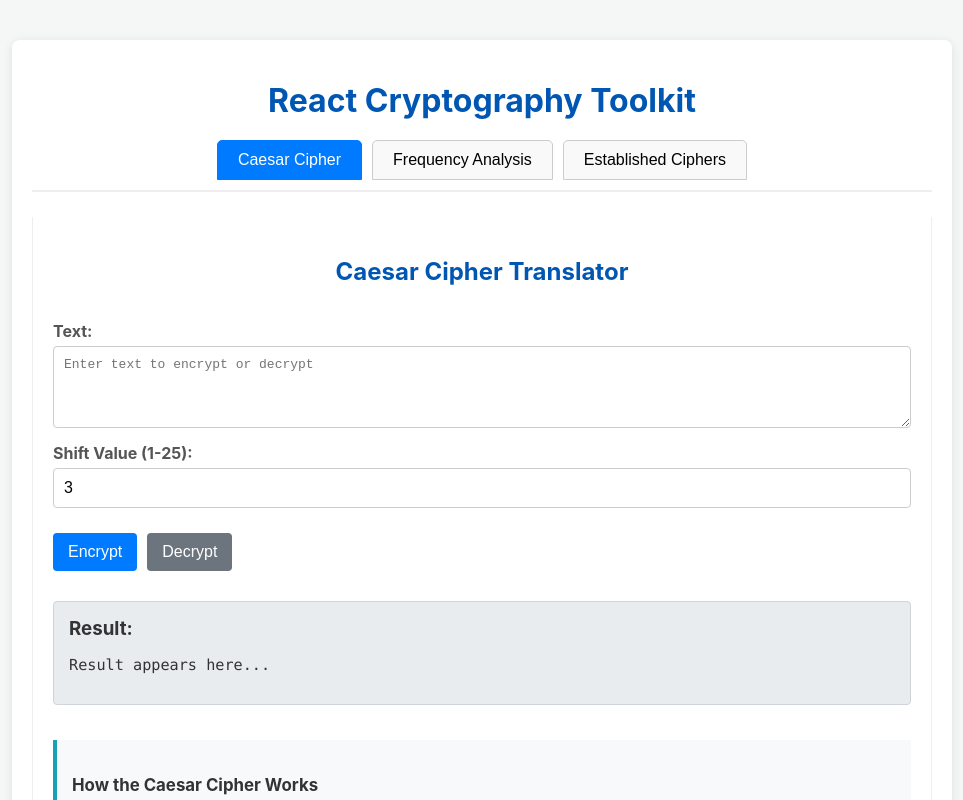
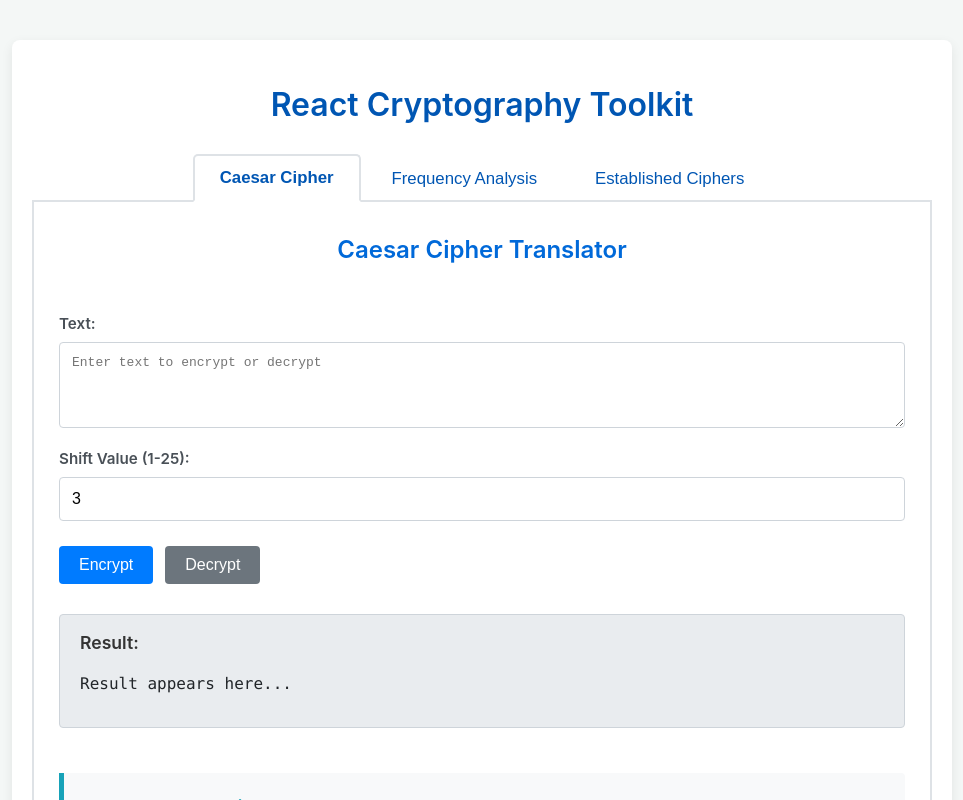
Before and after one commit to Arham-Tahir64/CPSC329-Final-Project, a React (Create React App) app: page / in a window 1280 px wide. Shown: the top 800 px of the page, without its empty margins (158-1121 px from the left). Built offline with nearby package versions, Linux system fonts and the light colour scheme.

Commit message:
Apply basic CSS styling for layout and appearance

```diff
--- a/src/index.css
+++ b/src/index.css
@@ -1,247 +1,324 @@
-/* Basic Reset & Font */
+/* Reset & Font */
 body {
   margin: 0;
-  font-family: -apple-system, BlinkMacSystemFont, 'Segoe UI', 'Roboto', 'Oxygen',
-    'Ubuntu', 'Cantarell', 'Fira Sans', 'Droid Sans', 'Helvetica Neue',
-    sans-serif;
+  font-family: -apple-system, BlinkMacSystemFont, 'Segoe UI', Roboto, Oxygen, Ubuntu, Cantarell, 'Open Sans', 'Helvetica Neue', sans-serif;
   -webkit-font-smoothing: antialiased;
   -moz-osx-font-smoothing: grayscale;
   padding: 20px;
   background-color: #f4f7f6;
   color: #333;
+  line-height: 1.5;
 }
 
 code {
-  font-family: source-code-pro, Menlo, Monaco, Consolas, 'Courier New',
-    monospace;
+  font-family: source-code-pro, Menlo, Monaco, Consolas, 'Courier New', monospace;
 }
 
-/* Basic App Styling */
+/* App Container */
 .App {
   max-width: 900px;
   margin: 20px auto;
   padding: 20px;
   background-color: #fff;
   border-radius: 8px;
-  box-shadow: 0 2px 10px rgba(0, 0, 0, 0.1);
+  box-shadow: 0 4px 12px rgba(0, 0, 0, 0.08);
 }
 
+/* Headings */
 h1, h2 {
   color: #0056b3;
   text-align: center;
-  margin-bottom: 20px;
+  margin-bottom: 25px;
+  font-weight: 600;
+}
+
+h2 {
+  margin-top: 0; /* Remove extra top margin inside tab content */
+  color: #0069d9;
+}
+
+h3 {
+  color: #343a40;
+  margin-top: 1em;
+  margin-bottom: 0.5em;
+  font-weight: 600;
+}
+
+h4 {
+  color: #495057;
+  margin-top: 1em;
+  margin-bottom: 0.5em;
+  font-weight: 600;
 }
 
 /* Tabs */
 .tabs {
   display: flex;
   justify-content: center;
-  margin-bottom: 25px;
-  border-bottom: 2px solid #eee;
-  padding-bottom: 10px;
+  margin-bottom: 0; /* Remove bottom margin */
+  border-bottom: 2px solid #dee2e6;
 }
 
 .tabs button {
-  padding: 10px 20px;
-  margin: 0 5px;
+  padding: 12px 25px;
+  margin: 0 2px -2px 2px; /* Overlap border */
   cursor: pointer;
-  border: 1px solid #ccc;
-  background-color: #f9f9f9;
+  border: 2px solid transparent;
+  border-bottom: none;
+  background-color: transparent; /* Make inactive tabs transparent */
   border-radius: 5px 5px 0 0;
-  font-size: 1em;
-  transition: background-color 0.3s, border-color 0.3s;
+  font-size: 1.05em;
+  color: #0056b3;
+  transition: all 0.2s ease-in-out;
+  font-weight: 500;
 }
 
 .tabs button:hover {
-  background-color: #e9e9e9;
+  background-color: #e9ecef;
+  border-color: #e9ecef #e9ecef transparent #e9ecef;
 }
 
 .tabs button.active {
-  background-color: #007bff;
-  color: white;
-  border-color: #007bff;
-  border-bottom: 1px solid #007bff; /* Adjust for active look */
+  background-color: #fff; /* Match content background */
+  color: #0056b3;
+  border-color: #dee2e6 #dee2e6 #fff #dee2e6; /* Connect border */
+  border-bottom: 2px solid #fff; /* Cover the main border */
+  font-weight: 600;
 }
 
+/* Tab Content */
 .tab-content {
-  padding: 20px;
-  border: 1px solid #eee;
+  padding: 30px 25px;
+  border: 2px solid #dee2e6;
   border-top: none;
   border-radius: 0 0 8px 8px;
   background-color: #ffffff;
-  min-height: 300px; /* Ensure content area has some height */
+  min-height: 400px; /* Increased height */
 }
 
-/* Add Form & Component Styling */
+/* Component Containers */
 .cipher-container, .analysis-container, .established-container {
   display: flex;
   flex-direction: column;
-  gap: 15px; /* Spacing between elements */
+  gap: 20px; /* Increased spacing */
 }
 
+/* Form Group */
 .form-group {
   display: flex;
   flex-direction: column;
-  gap: 5px;
+  gap: 6px;
 }
 
 .form-group label {
-  font-weight: bold;
-  color: #555;
+  font-weight: 600;
+  color: #495057;
+  font-size: 0.95em;
 }
 
 .form-group input[type="text"],
 .form-group input[type="number"],
+.form-group input[type="password"],
 .form-group textarea,
 .form-group select {
-  padding: 10px;
-  border: 1px solid #ccc;
+  padding: 12px;
+  border: 1px solid #ced4da;
   border-radius: 4px;
   font-size: 1em;
-  width: 100%; /* Make inputs take full width */
-  box-sizing: border-box; /* Include padding and border in the element's total width and height */
+  width: 100%;
+  box-sizing: border-box;
+  transition: border-color 0.15s ease-in-out, box-shadow 0.15s ease-in-out;
+}
+
+.form-group input:focus,
+.form-group textarea:focus {
+  border-color: #80bdff;
+  outline: 0;
+  box-shadow: 0 0 0 0.2rem rgba(0, 123, 255, 0.25);
 }
 
 textarea {
-    resize: vertical; /* Allow vertical resizing */
+  resize: vertical;
+  min-height: 80px;
 }
 
+.form-group small {
+  font-size: 0.85em;
+  color: #6c757d;
+  margin-top: 2px;
+}
+
+/* Button Group & Buttons */
 .button-group {
   display: flex;
-  gap: 10px;
-  margin-top: 10px;
+  gap: 12px;
+  margin-top: 5px; /* Reduced top margin */
 }
 
-.button-group button, .cipher-container button, .analysis-container button, .established-container button {
-  padding: 10px 15px;
+.button-group button,
+.cipher-container > button, /* Direct child button */
+.analysis-container > button, /* Direct child button */
+.established-container button { /* Any button inside */
+  padding: 10px 20px;
   background-color: #007bff;
   color: white;
   border: none;
   border-radius: 4px;
   cursor: pointer;
   font-size: 1em;
-  transition: background-color 0.3s;
+  font-weight: 500;
+  transition: background-color 0.2s, opacity 0.2s;
 }
 
-.button-group button:hover, .cipher-container button:hover, .analysis-container button:hover, .established-container button:hover {
+.button-group button:hover,
+.cipher-container > button:hover,
+.analysis-container > button:hover,
+.established-container button:hover {
   background-color: #0056b3;
 }
 
- /* Add a secondary button style if needed */
-.button-group button.secondary, .cipher-container button.secondary, .analysis-container button.secondary, .established-container button.secondary {
+.button-group button.secondary,
+.established-container button.secondary {
   background-color: #6c757d;
 }
-.button-group button.secondary:hover, .cipher-container button.secondary:hover, .analysis-container button.secondary:hover, .established-container button.secondary:hover {
+
+.button-group button.secondary:hover,
+.established-container button.secondary:hover {
   background-color: #5a6268;
 }
 
+button:disabled {
+  background-color: #adb5bd;
+  cursor: not-allowed;
+  opacity: 0.7;
+}
+
+/* Result Box */
 .result-box {
-  margin-top: 15px;
-  padding: 15px;
+  margin-top: 10px;
+  padding: 15px 20px;
   background-color: #e9ecef;
   border: 1px solid #ced4da;
   border-radius: 4px;
-  word-wrap: break-word; /* Wrap long words/results */
+  word-wrap: break-word;
 }
 
 .result-box h3 {
   margin-top: 0;
   margin-bottom: 10px;
   color: #333;
+  font-size: 1.1em;
 }
 
 .result-box pre {
-  white-space: pre-wrap; /* Wrap text within the pre tag */
+  white-space: pre-wrap;
   font-family: source-code-pro, Menlo, Monaco, Consolas, 'Courier New', monospace;
-  font-size: 0.95em;
-  color: #333;
+  font-size: 1em;
+  color: #212529;
+  background-color: transparent;
+  border: none;
+  padding: 0;
 }
 
+/* Educational Text */
 .educational-text {
-    margin-top: 20px;
-    padding: 15px;
+  margin-top: 25px;
+  padding: 20px;
   background-color: #f8f9fa;
-    border-left: 4px solid #17a2b8; /* Info color */
-    font-size: 0.9em;
+  border-left: 5px solid #17a2b8; /* Info color */
+  border-radius: 0 4px 4px 0;
+  font-size: 0.95em;
   line-height: 1.6;
 }
 
-/* Add Analysis Options Styling */
+.educational-text h3,
+.educational-text h4 {
+  margin-top: 0;
+  color: #17a2b8; /* Info color */
+}
+
+/* Options Group & Rows */
 .options-group {
-  padding: 15px;
-  border: 1px solid #eee;
+  padding: 15px 20px;
+  border: 1px solid #e9ecef;
   border-radius: 4px;
   background-color: #fdfdfd;
-  margin-bottom: 15px;
 }
 
 .options-group h4 {
   margin-top: 0;
-  margin-bottom: 10px;
+  margin-bottom: 15px;
   color: #333;
 }
 
 .option-row {
   display: flex;
   align-items: center;
-    gap: 10px; /* Space between items in a row */
-    margin-bottom: 8px;
-    flex-wrap: wrap; /* Allow wrapping on small screens */
+  gap: 15px; /* Increased gap */
+  margin-bottom: 10px;
+  flex-wrap: wrap;
 }
 
-.option-row span {
-    font-weight: bold;
+.option-row span { /* For static text like "Analyze:" */
+  font-weight: 600;
   margin-right: 5px;
 }
 
 .option-row label {
-    display: inline-flex; /* Align checkbox/radio with text */
+  display: inline-flex;
   align-items: center;
   cursor: pointer;
-    font-weight: normal; /* Override potential bold from form-group */
-     margin-right: 10px; /* Space between labels */
+  font-weight: normal;
+  margin-right: 5px;
 }
 
 .option-row input[type="checkbox"],
 .option-row input[type="radio"] {
-    margin-right: 5px; /* Space between control and text */
+  margin-right: 6px;
+  transform: scale(1.1); /* Slightly larger controls */
 }
 
 .option-row.inline-inputs label {
-     margin-right: 5px; /* Smaller gap for inline inputs */
-}
-.option-row.inline-inputs input[type="number"] {
-    padding: 5px; /* Smaller padding for small inputs */
-    width: 60px; /* Fixed small width */
+  margin-right: 5px;
 }
 
-/* Style for disabled options (we'll add logic later) */
+.option-row.inline-inputs input[type="number"] {
+  padding: 8px;
+  width: 70px;
+}
+
 .option-row input:disabled {
   background-color: #e9ecef;
   cursor: not-allowed;
 }
- .option-row label:has(input:disabled) { /* Style label containing disabled input */
+
+/* Style label containing disabled input */
+.option-row label:has(input:disabled) {
   color: #6c757d;
+  cursor: not-allowed;
 }
 
+
+/* Chart Container */
 .chart-container {
-    position: relative; /* Needed for Chart.js responsiveness */
+  position: relative;
   width: 100%;
   max-width: 800px; /* Optional: limit chart width */
-    margin: 20px auto; /* Center chart */
+  margin: 25px auto; /* Center chart */
   background: #fff;
-    padding: 15px;
+  padding: 20px;
   border-radius: 4px;
-    box-shadow: 0 1px 4px rgba(0,0,0,0.1);
+  box-shadow: 0 2px 6px rgba(0,0,0,0.07);
+  border: 1px solid #dee2e6;
 }
 
-/* Add Error Box Styling */
+/* Error Box */
 .error-box {
   margin-top: 15px;
-  padding: 10px 15px;
+  padding: 12px 18px;
   background-color: #f8d7da; /* Light red */
   border: 1px solid #f5c6cb; /* Red border */
   color: #721c24; /* Dark red text */
   border-radius: 4px;
-  font-size: 0.9em;
+  font-size: 0.95em;
 }
```
Lines whose indentation alone changed are shown as unchanged.
